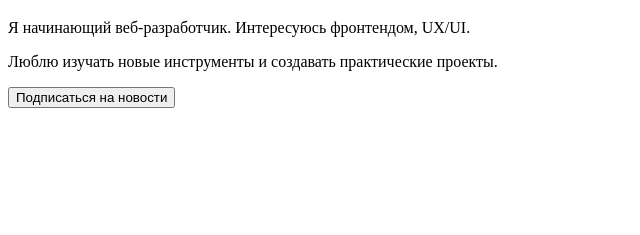
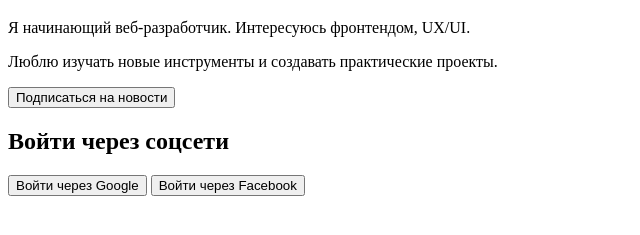
Before and after one commit to tolikNyash/profile-site, a plain HTML site: page index.html in a window 1280 px wide. Shown: the part 61-296 px from the top of the page, without its empty margins (0-640 px from the left). Drawn offline with Linux system fonts and the light colour scheme.

Commit message:
Добавлена форма входа через соцсети

```diff
--- a/index.html
+++ b/index.html
@@ -9,5 +9,8 @@
     <p>Я начинающий веб-разработчик. Интересуюсь фронтендом, UX/UI.</p>
     <p>Люблю изучать новые инструменты и создавать практические проекты.</p>
 	<button>Подписаться на новости</button>
+	<h2>Войти через соцсети</h2>
+<button>Войти через Google</button>
+<button>Войти через Facebook</button>
 </body>
 </html>
```
